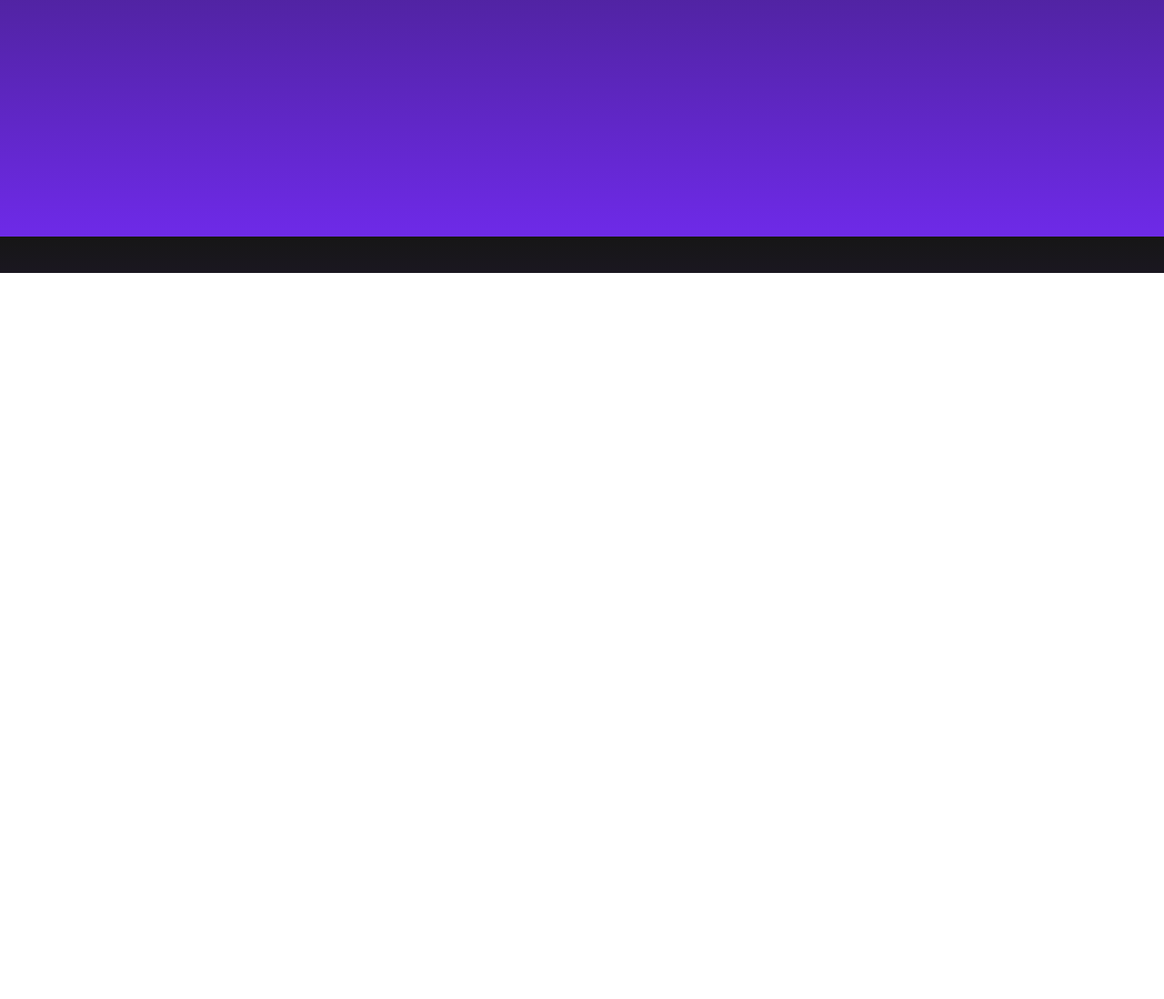
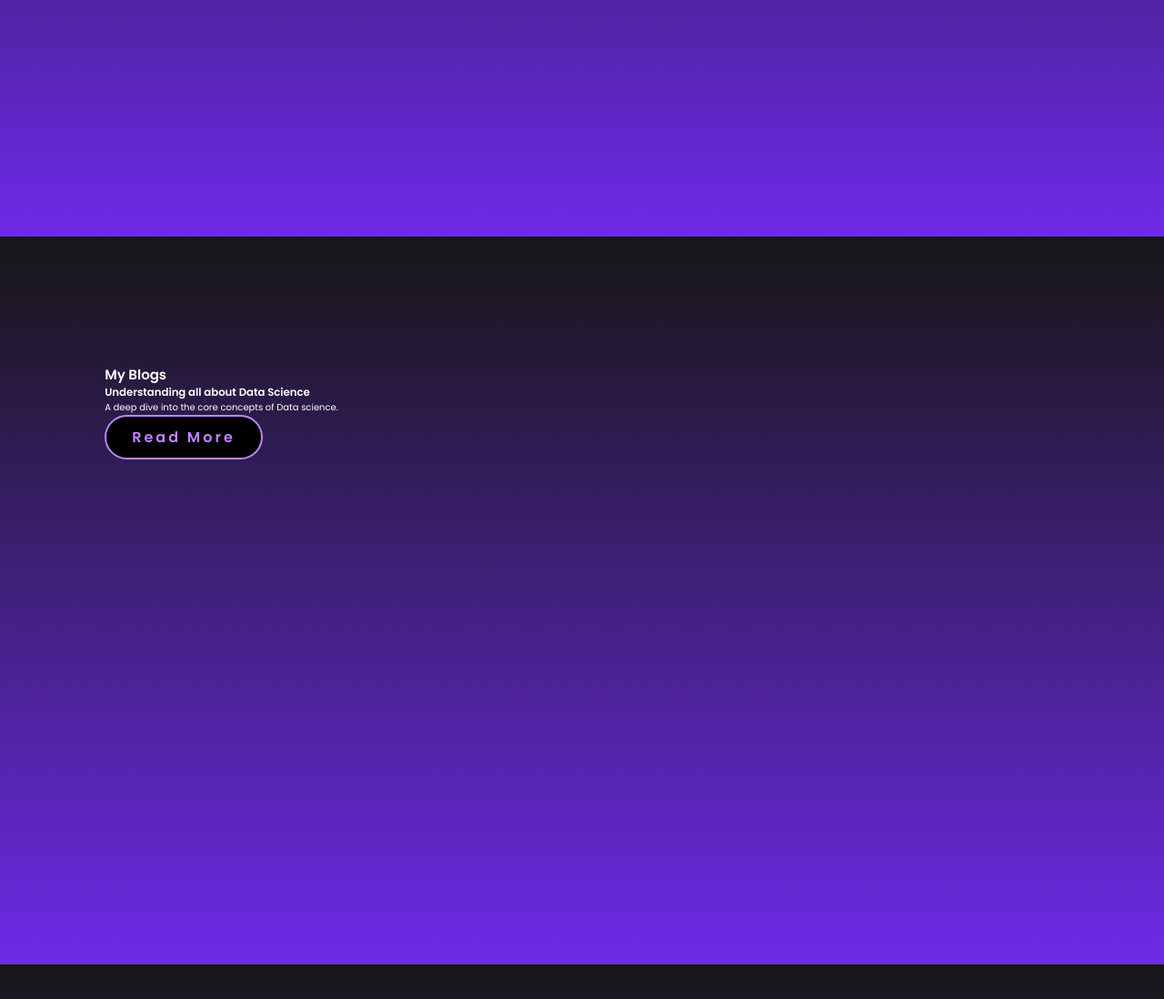
Before and after one commit to UMTian/myportfolio, a plain HTML site: page index.html in a window 1280 px wide. Shown: the part 1340-2438 px from the top of the page at 91% size. Before the commit the page ends 1640 px from the top, so only its background shows below. Drawn offline with Linux system fonts and the light colour scheme.

Commit message:
index.html

```diff
--- a/index.html
+++ b/index.html
@@ -13,14 +13,16 @@
         <a href="#" class="logo">Muhammad Hanzalah</a>
 
         <nav>
-            <a href="#" class="active"> Home</a>
-            <a href="#" >Services</a>
+            <a href="#" class="active">Home</a>
+            <a href="#">Services</a>
             <a href="#skills">Skills</a>
-            <a href="#" >Education</a>
-            <a href="#" >Experience</a>
-            <a href="#" >Contact</a>
+            <a href="#">Education</a>
+            <a href="#">Experience</a>
+            <a href="#blogs">Blogs</a>  <!-- Added Blogs button -->
+            <a href="#">Contact</a>
         </nav>
     </header>
+
     <section class="home">
         <div class="home-img">
             <img src="main.jpg" alt="">
@@ -28,7 +30,7 @@
         <div class="home-content">
             <h1>Hi, It's <span>Muhammad Hanzalah</span></h1>
             <h3 class="typing-text">I'm a <span></span></h3>
-            <p>I am an AI instructor with over 8 years of teaching experience, currently teaching at Arfa Kareem. Alongside my role as an educator, I work as an ML Engineer at Digital Direction, specializing in developing machine learning solutions. Passionate about artificial intelligence, I focus on leveraging data to drive insights and innovation in technology. I enjoy sharing my expertise with others and am always eager to collaborate on data-driven projects.</p>
+            <p>I am an AI instructor with over 8 years of teaching experience, currently teaching at Arfa Kareem. Alongside my role as an educator, I work as an ML Engineer at Digital Direction, specializing in developing machine learning solutions.</p>
             <div class="social-icons">
                 <a href="#"><i class="fa-brands fa-linkedin"></i></a>
                 <a href="#"><i class="fa-brands fa-github"></i></a>
@@ -38,8 +40,6 @@
             <a href="#" class="btn">Hire me</a>
         </div>
     </section>
-</body>
-</html>
 
     <!-- Skills Section -->
     <section id="skills" class="skills">
@@ -56,5 +56,19 @@
             <li>Communication</li>
         </ul>
     </section>
+
+    <!-- Blogs Section -->
+    <section id="blogs" class="blogs">
+        <h2>My Blogs</h2>
+        <div class="blog-container">
+            <div class="blog-card">
+                <h3>Understanding all about Data Science </h3>
+                <p>A deep dive into the core concepts of Data science.</p>
+                <!-- Updated the 'Read More' link to your blog URL -->
+                <a href="https://hanzalahashraf.blogspot.com/" class="btn" target="_blank">Read More</a>
+            </div>
+        </div>
+    </section>
+
 </body>
 </html>
```
Lines whose indentation alone changed are shown as unchanged.
